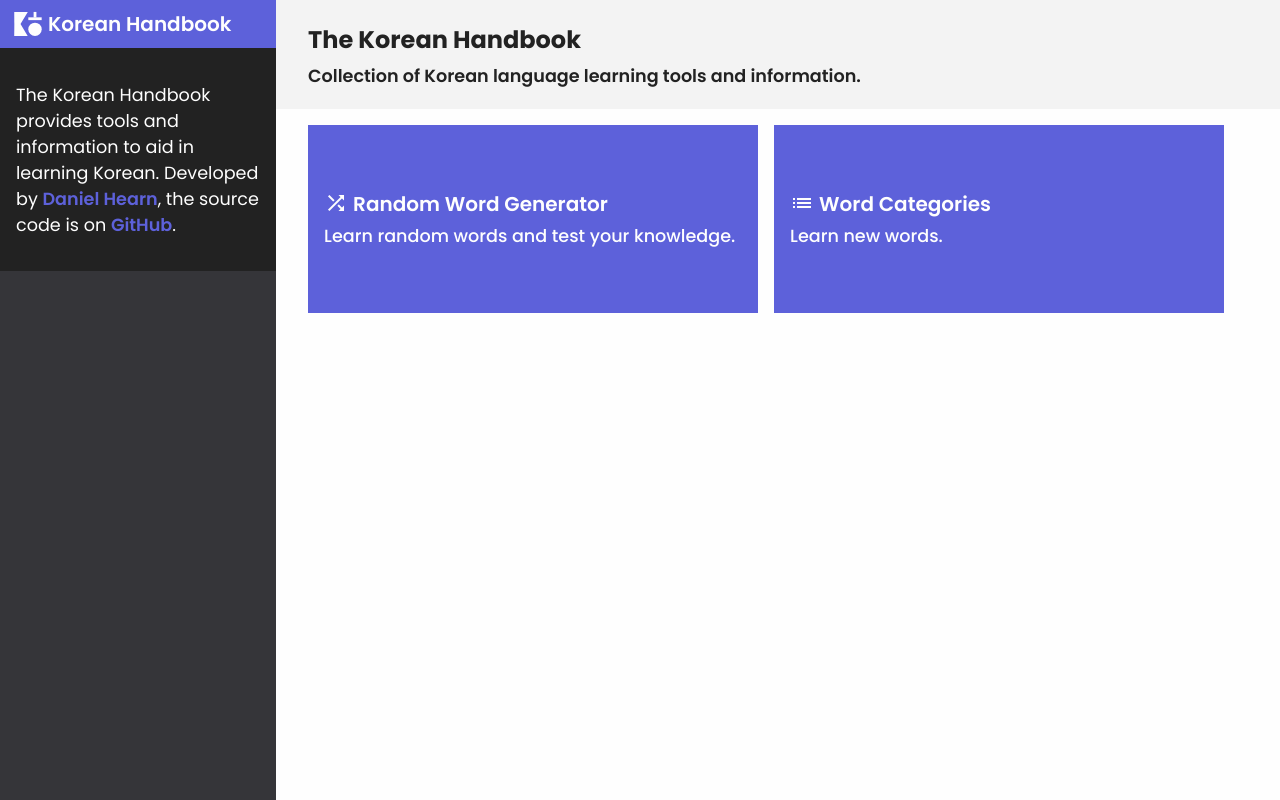
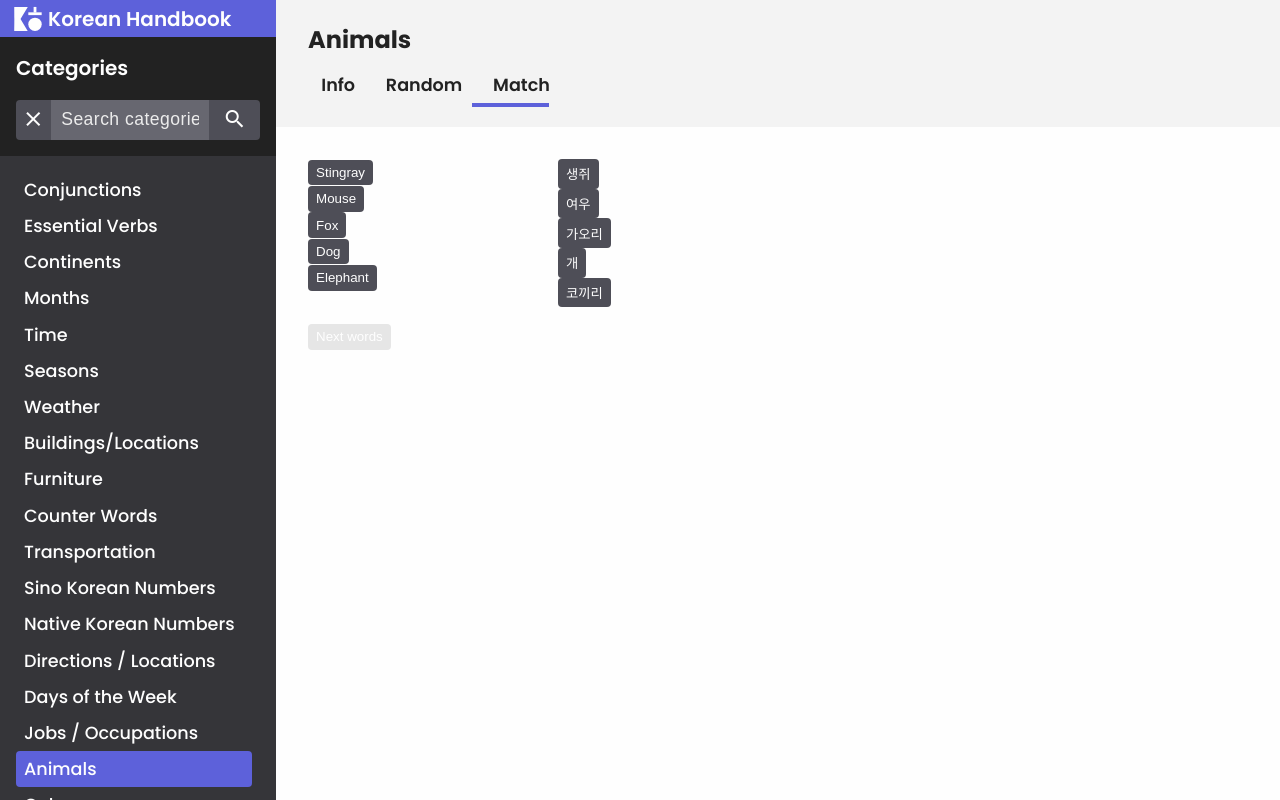
Before and after one commit to DanielHearn/korean-handbook, a Vue app in the folder korean-handbook/: page /content/animals/match in a window 1280 px wide. Before the commit this address led to /. Built offline with nearby package versions, Linux system fonts and the light colour scheme.

Commit message:
Add match game

```diff
--- /dev/null
+++ b/korean-handbook/src/components/Match/Match.js
@@ -0,0 +1,95 @@
+import {
+  getRandomIndexFromArray,
+  shuffleArray,
+} from '../../static/utilities.js'
+import { NUMBER_OF_WORDS } from './constants'
+
+export default {
+  name: 'Match',
+  props: {
+    category: {
+      type: Object,
+      required: true,
+    },
+  },
+  data: function() {
+    return {
+      completed: {},
+      englishWords: [],
+      koreanWords: [],
+      selected: { e: null, k: null },
+    }
+  },
+  watch: {
+    category: function() {
+      this.generateWords()
+    },
+    selected: {
+      handler(selected) {
+        if (selected.e !== null && selected.k !== null) {
+          if (selected.e === selected.k) {
+            this.completed[selected.e] = true
+            this.selected = { e: null, k: null }
+          } else {
+            this.selected = { e: null, k: null }
+          }
+        }
+      },
+      deep: true,
+    },
+  },
+  methods: {
+    generateWords: function() {
+      const newWords = []
+      const newWordIndexes = []
+      const words = this.category.words
+      while (newWords.length < NUMBER_OF_WORDS) {
+        const wordIndex = getRandomIndexFromArray(words)
+        if (!newWordIndexes.includes(wordIndex)) {
+          newWords.push(words[wordIndex])
+          newWordIndexes.push(wordIndex)
+        }
+      }
+      const englishWords = shuffleArray(
+        newWords.map((word, i) => {
+          return { id: i, word: word.e }
+        })
+      )
+      const koreanWords = shuffleArray(
+        newWords.map((word, i) => {
+          return { id: i, word: word.k }
+        })
+      )
+      this.englishWords = englishWords
+      this.koreanWords = koreanWords
+    },
+    onWordClick: function(wordKey, id) {
+      if (
+        (this.selected.e !== null && this.selected.k !== null) ||
+        this.completed[id]
+      ) {
+        return false
+      }
+      if (this.selected[wordKey] === id) {
+        this.selected[wordKey] = null
+      } else if (!this.selected[wordKey]) {
+        this.selected[wordKey] = id
+      }
+    },
+    nextWords: function() {
+      if (Object.keys(this.completed).length === NUMBER_OF_WORDS) {
+        this.completed = {}
+        this.selected = { e: null, k: null }
+        this.englishWords = []
+        this.koreanWords = []
+        this.generateWords()
+      }
+    },
+  },
+  mounted() {
+    this.generateWords()
+  },
+  created() {
+    this.NUMBER_OF_WORDS = NUMBER_OF_WORDS
+  },
+}
--- /dev/null
+++ b/korean-handbook/src/components/Match/Match.scss
@@ -0,0 +1,33 @@
+@import './../../scss/variables.scss';
+
+.match {
+  display: flex;
+  flex-direction: column;
+  max-width: 500px;
+  width: 100%;
+  &-words {
+    display: grid;
+    flex-direction: row;
+    list-style-type: none;
+    padding: 0;
+    grid-template-columns: 1fr 1fr;
+  }
+  &-column {
+    display: flex;
+    flex-direction: column;
+    list-style-type: none;
+    padding: 0;
+  }
+  &-word {
+    &--active {
+      button  {
+        background: grey;
+      }
+    }
+    &--completed {
+      button  {
+        background: green;
+      }
+    }
+  }
+}
--- /dev/null
+++ b/korean-handbook/src/components/Match/Match.vue
@@ -0,0 +1,56 @@
+<template>
+  <div class="match">
+    <div class="match-words">
+      <ul class="match-column">
+        <li
+          v-for="word in englishWords"
+          :key="word.e"
+          class="match-word match-english"
+          :class="{
+            'match-word--active': selected.e !== null && selected.e === word.id,
+            'match-word--completed': completed[word.id],
+          }"
+        >
+          <button
+            :disabled="completed[word.id]"
+            @click="onWordClick('e', word.id)"
+          >
+            {{ word.word }}
+          </button>
+        </li>
+      </ul>
+      <ul class="match-column">
+        <li
+          v-for="word in koreanWords"
+          :key="word.e"
+          class="match-word match-korean"
+          :class="{
+            'match-word--active': selected.k !== null && selected.k === word.id,
+            'match-word--completed': completed[word.id],
+          }"
+        >
+          <button
+            :disabled="completed[word.id]"
+            @click="onWordClick('k', word.id)"
+          >
+            {{ word.word }}
+          </button>
+        </li>
+      </ul>
+    </div>
+    <div class="match-actions">
+      <button
+        :disabled="Object.keys(completed).length < this.NUMBER_OF_WORDS"
+        @click="nextWords()"
+      >
+        Next words
+      </button>
+    </div>
+  </div>
+</template>
+
+<script src="./Match.js"></script>
+
+<style lang="scss">
+@import './Match.scss';
+</style>
--- /dev/null
+++ b/korean-handbook/src/components/Match/constants.js
@@ -0,0 +1 @@
+export const NUMBER_OF_WORDS = 5
--- a/korean-handbook/src/static/router.js
+++ b/korean-handbook/src/static/router.js
@@ -46,6 +46,18 @@ const router = new Router({
       },
     },
     {
+      name: 'content_info',
+      path: '/content/:id/match',
+      props: route => ({ id: route.params.id, content: 'match' }),
+      component: () =>
+        import(/* webpackChunkName: "info" */ './../views/Content.vue'),
+      meta: {
+        title: () => {
+          return `Match ${titleEnd}`
+        },
+      },
+    },
+    {
       name: 'content',
       path: '/content/:id/',
       redirect: to => {
--- a/korean-handbook/src/static/utilities.js
+++ b/korean-handbook/src/static/utilities.js
@@ -11,3 +11,10 @@ export const capitalizeWords = function(string) {
   }
   return cleanedWords.join(' ')
 }
+
+export const shuffleArray = function(array) {
+  return array
+    .map(value => ({ value, sort: Math.random() }))
+    .sort((a, b) => a.sort - b.sort)
+    .map(({ value }) => value)
+}
--- a/korean-handbook/src/views/Content.vue
+++ b/korean-handbook/src/views/Content.vue
@@ -30,6 +30,11 @@
             :items="[
               { name: 'Info', slug: 'info', url: `/content/${id}/info` },
               { name: 'Random', slug: 'random', url: `/content/${id}/random` },
+              {
+                name: 'Match',
+                slug: 'match',
+                url: `/content/${id}/match`,
+              },
             ]"
             :selected="content"
           />
@@ -42,6 +47,7 @@
           :columns="category.columns"
         />
         <RandomWordGenerator v-if="content === 'random'" :category="category" />
+        <Match v-if="content === 'match'" :category="category" />
       </div>
     </main-panel>
   </div>
@@ -57,6 +63,7 @@ import Table from './../components/Table/Table.vue'
 import Search from './../components/Search/Search.vue'
 import RandomWordGenerator from './../components/RandomWordGenerator/RandomWordGenerator.vue'
 import List from './../components/List/List.vue'
+import Match from './../components/Match/Match.vue'
 
 export default {
   name: 'content',
@@ -69,6 +76,7 @@ export default {
     Search,
     RandomWordGenerator,
     List,
+    Match,
   },
   props: {
     id: {
--- a/korean-handbook/src/views/Home.vue
+++ b/korean-handbook/src/views/Home.vue
@@ -48,6 +48,19 @@
               <p class="link-description">Learn new words.</p>
             </router-link>
           </div>
+          <div class="intro-link">
+            <router-link to="/content/conjunctions/match">
+              <p class="link-main text-link">
+                <span class="link-icon"
+                  ><i class="material-icons">compare_arrows</i></span
+                >
+                Match
+              </p>
+              <p class="link-description">
+                Match English words to their Korean translation.
+              </p>
+            </router-link>
+          </div>
         </div>
       </div>
     </main-panel>
```
